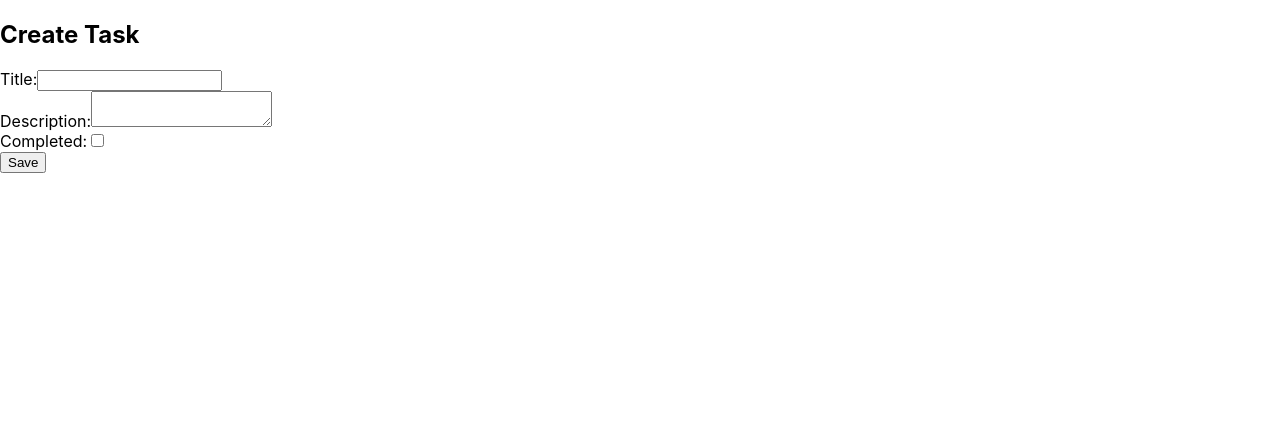
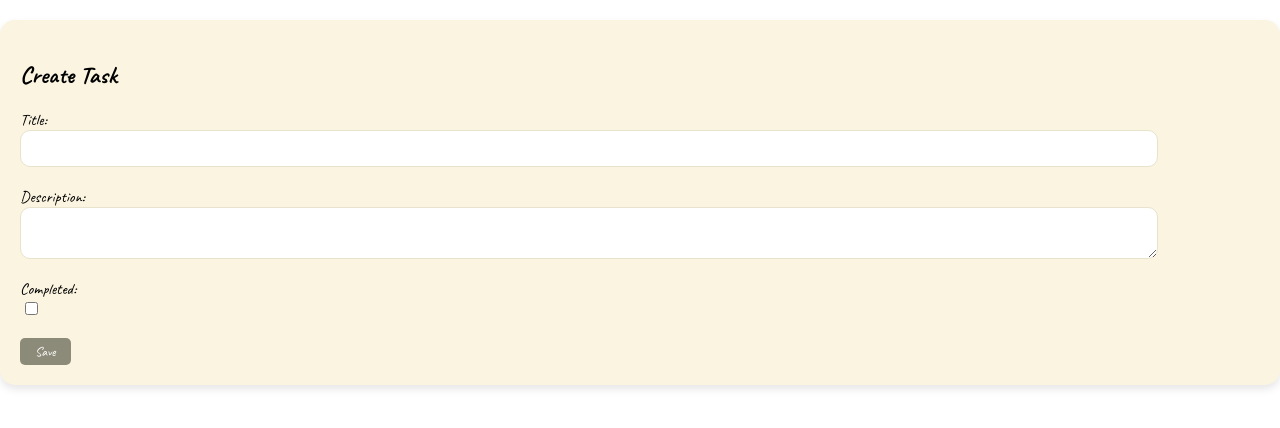
Before and after one commit to daisuke-w/taskmanager_java, a React (Create React App) app in the folder frontend/: page /task/new in a window 1280 px wide. Shown: the top 428 px of the page. Built offline with nearby package versions, Linux system fonts and the light colour scheme.

Commit message:
TaskForm調整

```diff
--- /dev/null
+++ b/frontend/src/components/TaskForm.css
@@ -0,0 +1,43 @@
+.task-form-container {
+  background-color: #faf4e1;
+  border-radius: 15px;
+  padding: 20px;
+  box-shadow: 0 4px 8px rgba(0, 0, 0, 0.1);
+  margin-top: 20px;
+}
+
+.task-form-container h2,
+.task-form-container label {
+  font-family: 'Caveat', cursive;
+}
+
+.task-form-container label {
+  display: flex;
+  flex-direction: column;
+}
+
+.task-form-container input[type="text"],
+.task-form-container textarea {
+  width: 90%;
+  padding: 10px;
+  border-radius: 10px;
+  border: 1px solid #e8e3cc;
+}
+
+.task-form-container input[type="checkbox"] {
+  width: 15px;
+}
+
+.task-form-container button {
+  background-color: #8c8b7a;
+  color: white;
+  border: none;
+  padding: 5px 15px;
+  border-radius: 5px;
+  cursor: pointer;
+  font-family: 'Caveat', cursive;
+}
+
+.task-form-container button:hover {
+  background-color: #726f62;
+}
--- a/frontend/src/components/TaskForm.js
+++ b/frontend/src/components/TaskForm.js
@@ -1,6 +1,8 @@
 import React, { useState, useEffect } from "react";
 import { getTaskById, createTask, updateTask } from "../services/api";
 import { useParams, useNavigate } from "react-router-dom";
+
+import './TaskForm.css';
 
 const TaskForm = () => {
   const { id } = useParams();
@@ -45,7 +47,7 @@ const TaskForm = () => {
   };
 
   return (
-    <form onSubmit={handleSubmit}>
+    <form onSubmit={handleSubmit} className="task-form-container">
       <h2>{id ? 'Edit Task' : 'Create Task'}</h2>
       <label>
         Title:
```
Lines whose indentation alone changed are shown as unchanged.
